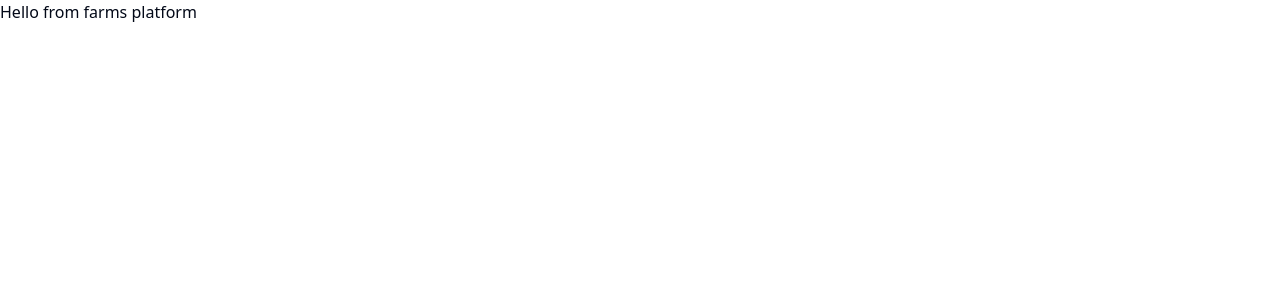
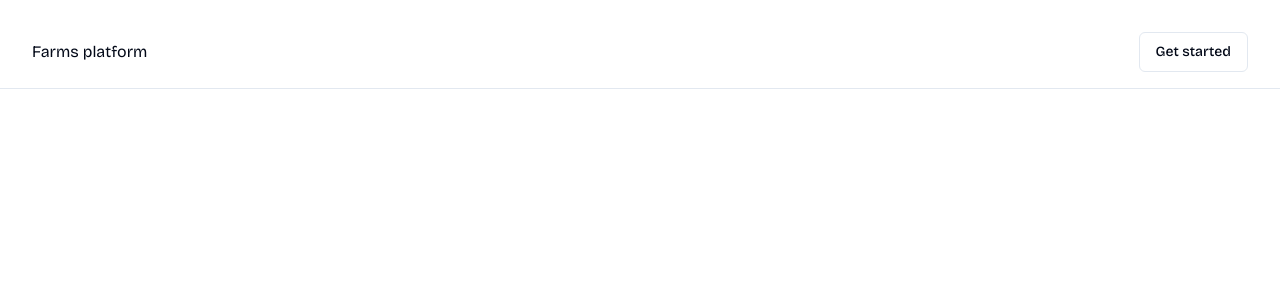
Before and after one commit to devodii/farms-platform, a Next.js app: page / in a window 1280 px wide. Shown: the top 300 px of the page. Built offline with nearby package versions, Linux system fonts and the light colour scheme.

Commit message:
wip: auth

```diff
--- a/package.json
+++ b/package.json
@@ -9,10 +9,12 @@
     "lint": "next lint"
   },
   "dependencies": {
+    "@radix-ui/react-slot": "^1.0.2",
     "class-variance-authority": "^0.7.0",
     "clsx": "^2.1.0",
     "lucide-react": "^0.368.0",
     "next": "14.2.1",
+    "next-auth": "^4.24.7",
     "react": "^18",
     "react-dom": "^18",
     "tailwind-merge": "^2.2.2",
--- a/src/app/globals.css
+++ b/src/app/globals.css
@@ -4,9 +4,12 @@
 @tailwind components;
 @tailwind utilities;
 
+:root {
+  --app-font: "Bricolage Grotesque", sans-serif;
+}
+
 @layer base {
   :root {
-    --app-font: "Bricolage Grotesque", sans-serif;
     --background: 0 0% 100%;
     --foreground: 222.2 84% 4.9%;
 
@@ -79,4 +82,5 @@
 }
 
 body {
+  font-family: var(--app-font);
 }
--- a/src/app/layout.tsx
+++ b/src/app/layout.tsx
@@ -13,7 +13,9 @@
 }>) {
   return (
     <html lang="en">
-      <body>{children}</body>
+      <body>
+        <main>{children}</main>
+      </body>
     </html>
   );
 }
--- a/src/app/page.tsx
+++ b/src/app/page.tsx
@@ -1,3 +1,15 @@
+import { Button } from "@/components/ui/button";
+
 export default function Home() {
-  return <div>Hello from farms platform</div>;
+  return (
+    <section className="my-8">
+      <header className="border-b pb-4">
+        <div className="container mx-auto flex items-center justify-between">
+          <div>Farms platform</div>
+
+          <Button variant="outline">Get started</Button>
+        </div>
+      </header>
+    </section>
+  );
 }
--- a/src/app/sign-in/page.tsx
+++ b/src/app/sign-in/page.tsx
@@ -1 +1,17 @@
-export const LoginPage = () => {};
+import { Button } from "@/components/ui/button";
+import { Input } from "@/components/ui/input";
+
+export default async function LoginPage() {
+  return (
+    <div className="h-screen w-screen flex flex-col gap-6 items-center justify-center">
+      <h2>Sign in</h2>
+
+      <form className="w-full max-w-2xl mx-auto flex flex-col gap-2">
+        <Input placeholder="email" />
+        <Input type="password" placeholder="****" />
+
+        <Button >Submit</Button>
+      </form>
+    </div>
+  );
+}
--- /dev/null
+++ b/src/components/ui/button.tsx
@@ -0,0 +1,56 @@
+import * as React from "react"
+import { Slot } from "@radix-ui/react-slot"
+import { cva, type VariantProps } from "class-variance-authority"
+
+import { cn } from "@/lib/utils"
+
+const buttonVariants = cva(
+  "inline-flex items-center justify-center whitespace-nowrap rounded-md text-sm font-medium ring-offset-background transition-colors focus-visible:outline-none focus-visible:ring-2 focus-visible:ring-ring focus-visible:ring-offset-2 disabled:pointer-events-none disabled:opacity-50",
+  {
+    variants: {
+      variant: {
+        default: "bg-primary text-primary-foreground hover:bg-primary/90",
+        destructive:
+          "bg-destructive text-destructive-foreground hover:bg-destructive/90",
+        outline:
+          "border border-input bg-background hover:bg-accent hover:text-accent-foreground",
+        secondary:
+          "bg-secondary text-secondary-foreground hover:bg-secondary/80",
+        ghost: "hover:bg-accent hover:text-accent-foreground",
+        link: "text-primary underline-offset-4 hover:underline",
+      },
+      size: {
+        default: "h-10 px-4 py-2",
+        sm: "h-9 rounded-md px-3",
+        lg: "h-11 rounded-md px-8",
+        icon: "h-10 w-10",
+      },
+    },
+    defaultVariants: {
+      variant: "default",
+      size: "default",
+    },
+  }
+)
+
+export interface ButtonProps
+  extends React.ButtonHTMLAttributes<HTMLButtonElement>,
+    VariantProps<typeof buttonVariants> {
+  asChild?: boolean
+}
+
+const Button = React.forwardRef<HTMLButtonElement, ButtonProps>(
+  ({ className, variant, size, asChild = false, ...props }, ref) => {
+    const Comp = asChild ? Slot : "button"
+    return (
+      <Comp
+        className={cn(buttonVariants({ variant, size, className }))}
+        ref={ref}
+        {...props}
+      />
+    )
+  }
+)
+Button.displayName = "Button"
+
+export { Button, buttonVariants }
--- /dev/null
+++ b/src/components/ui/input.tsx
@@ -0,0 +1,25 @@
+import * as React from "react"
+
+import { cn } from "@/lib/utils"
+
+export interface InputProps
+  extends React.InputHTMLAttributes<HTMLInputElement> {}
+
+const Input = React.forwardRef<HTMLInputElement, InputProps>(
+  ({ className, type, ...props }, ref) => {
+    return (
+      <input
+        type={type}
+        className={cn(
+          "flex h-10 w-full rounded-md border border-input bg-background px-3 py-2 text-sm ring-offset-background file:border-0 file:bg-transparent file:text-sm file:font-medium placeholder:text-muted-foreground focus-visible:outline-none focus-visible:ring-2 focus-visible:ring-ring focus-visible:ring-offset-2 disabled:cursor-not-allowed disabled:opacity-50",
+          className
+        )}
+        ref={ref}
+        {...props}
+      />
+    )
+  }
+)
+Input.displayName = "Input"
+
+export { Input }
--- /dev/null
+++ b/src/middleware.ts
@@ -0,0 +1,9 @@
+import { NextRequest } from "next/server";
+
+export default async function middleware(req: NextRequest) {
+  console.log({ url: req.url });
+}
+
+export const config = {
+  matcher: ["/((?!api/|_next/|_static/|_vercel|[\\w-]+\\.\\w+).*)"],
+};
```
Also changed, not shown: 1 other file (tests, documents, lock files or other folders).
